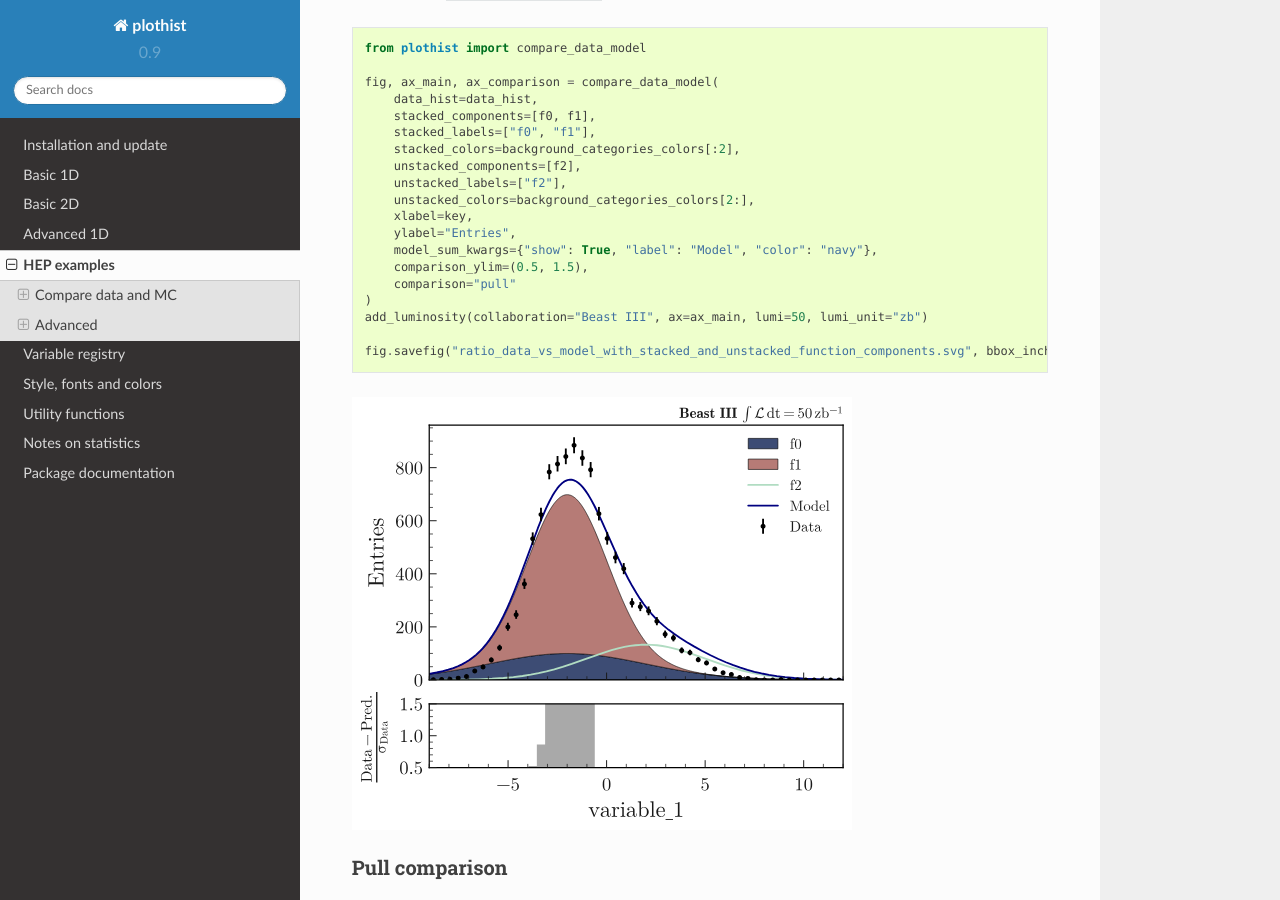
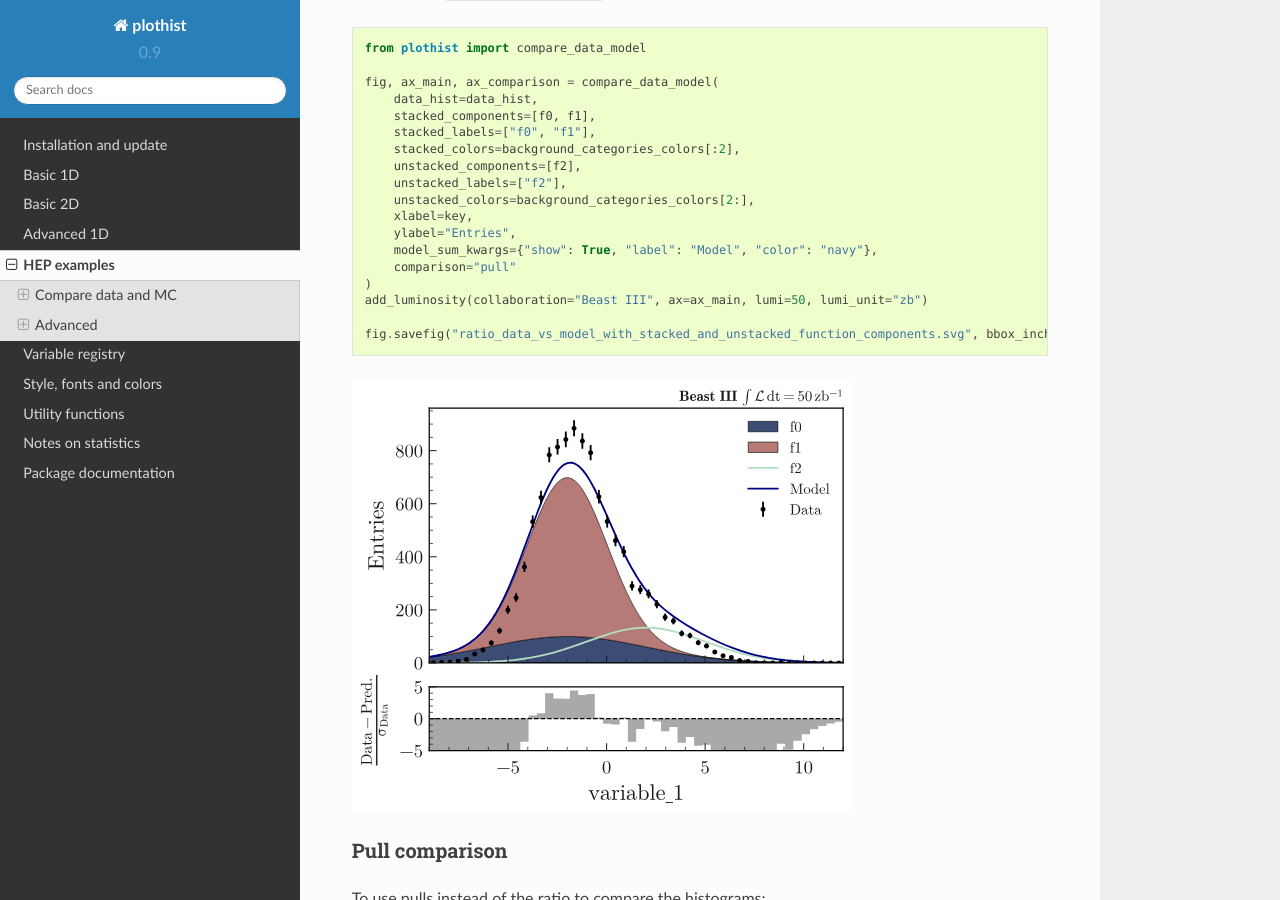
Before and after one commit to cyrraz/plothist, a Sphinx documentation site: the page built from docs/advanced/hep_examples.rst, in a window 1280 px wide and 900 px high, scrolled down 4623 px. Built offline with Sphinx 7.4.7 and the Read the Docs theme 2.0.0, drawn with Linux system fonts in a browser that asks for light colours.

Commit message:
fix range

```diff
--- a/docs/advanced/hep_examples.rst
+++ b/docs/advanced/hep_examples.rst
@@ -196,7 +196,6 @@ The function ``compare_data_model()`` can also be used to compare data and funct
         xlabel=key,
         ylabel="Entries",
         model_sum_kwargs={"show": True, "label": "Model", "color": "navy"},
-        comparison_ylim=(0.5, 1.5),
         comparison="pull"
     )
     add_luminosity(collaboration="Beast III", ax=ax_main, lumi=50, lumi_unit="zb")
```
Also changed, not shown: docs/img/ratio_data_vs_model_with_stacked_and_unstacked_function_components.svg.
